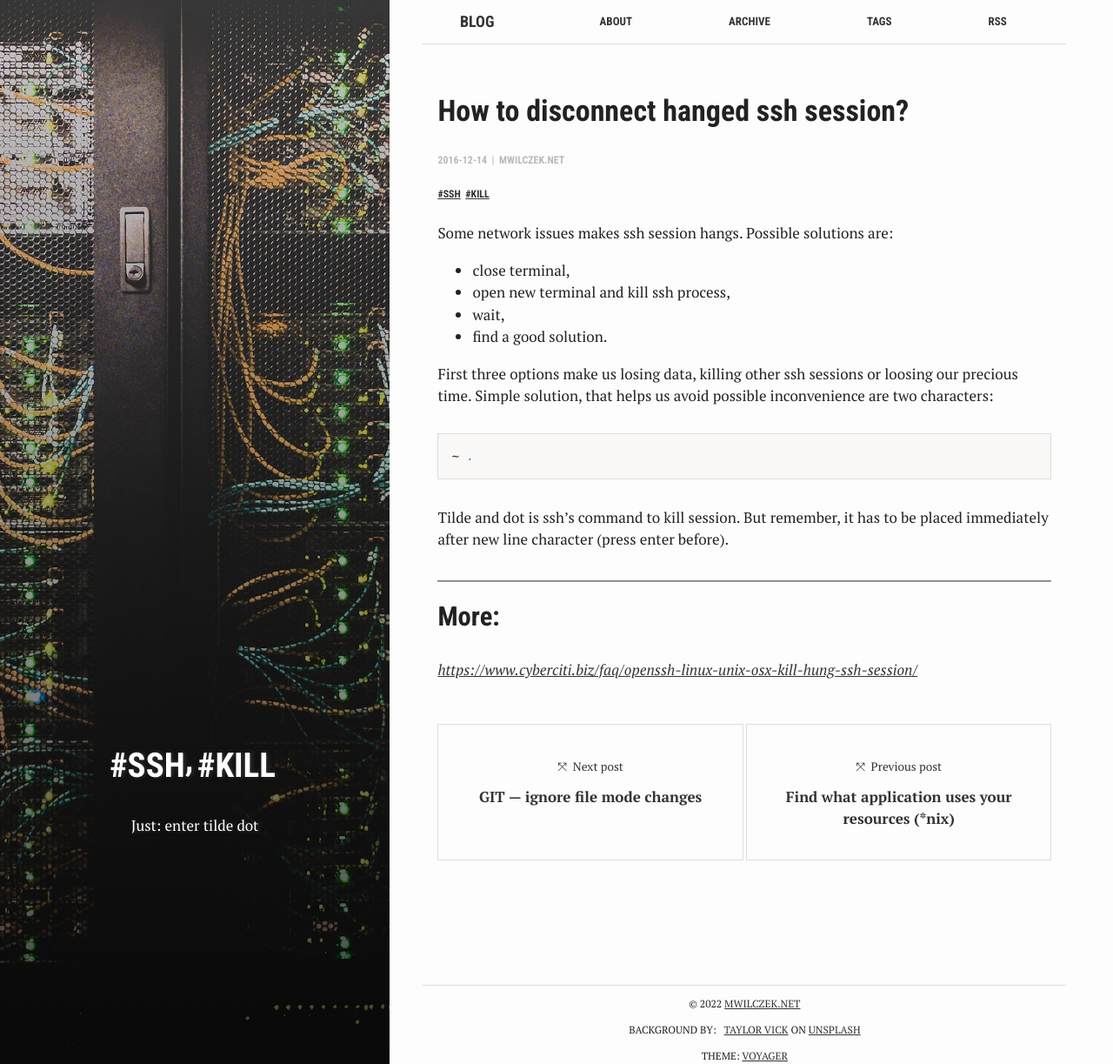
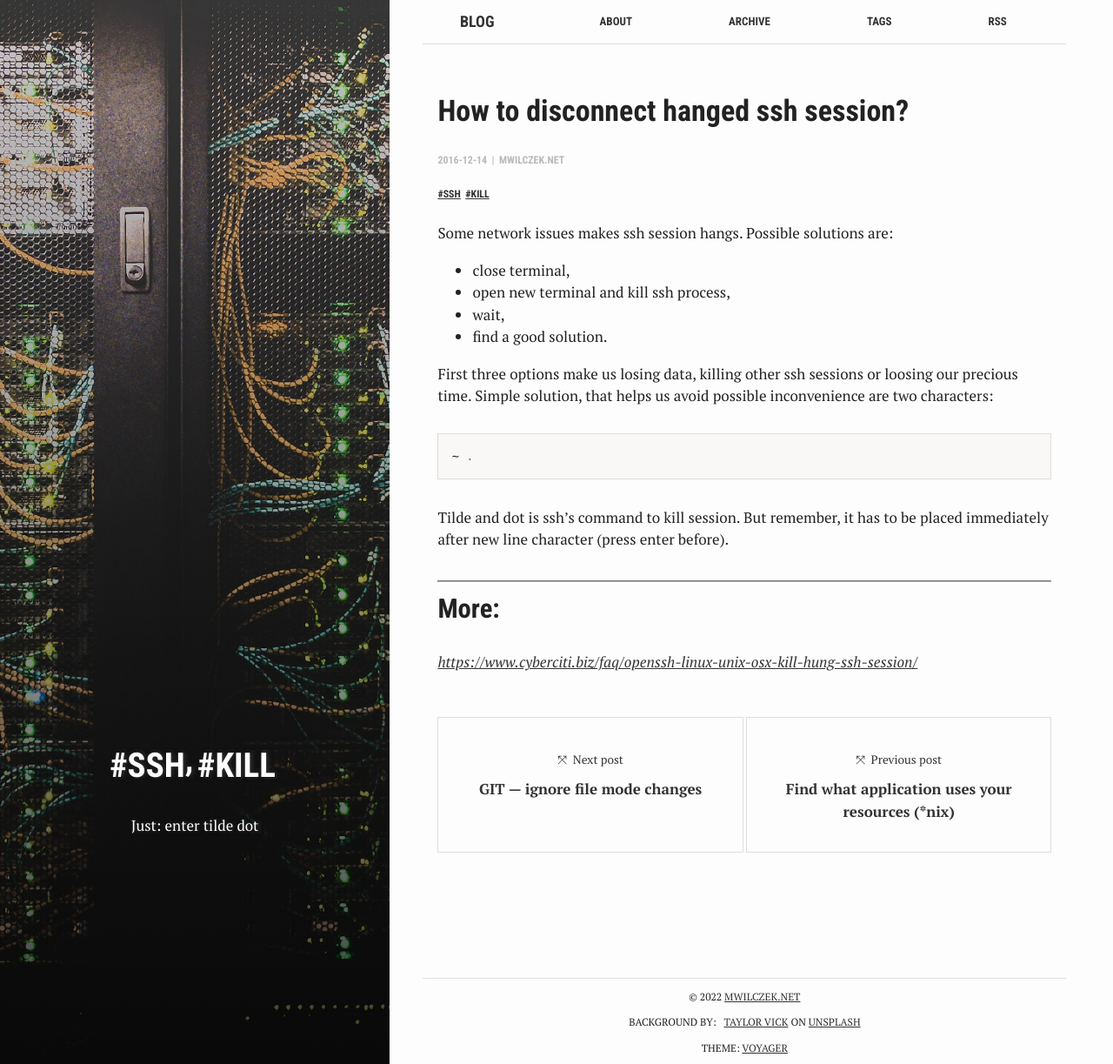
Before and after one commit to mwilczek-net/blog.mwilczek.net, a Jekyll site: the page built from _posts/2016-12-14-how-to-disconnect-hanged-ssh-session.md, in a window 1280 px wide and 1223 px high. Shown: the whole window at 87% size. Built offline with Jekyll 4.4.1, drawn with Linux system fonts in a browser that asks for light colours.

Commit message:
hr styling

```diff
--- a/assets/_sass/_normalize.scss
+++ b/assets/_sass/_normalize.scss
@@ -109,7 +109,7 @@ hr {
     box-sizing: content-box;
     height: 0;
     margin-top: 2em;
-    margin-bottom: 1em;
+    margin-bottom: 0.5em;
     border-color: rgba(0,0,0,0.5);
 }
 
```
